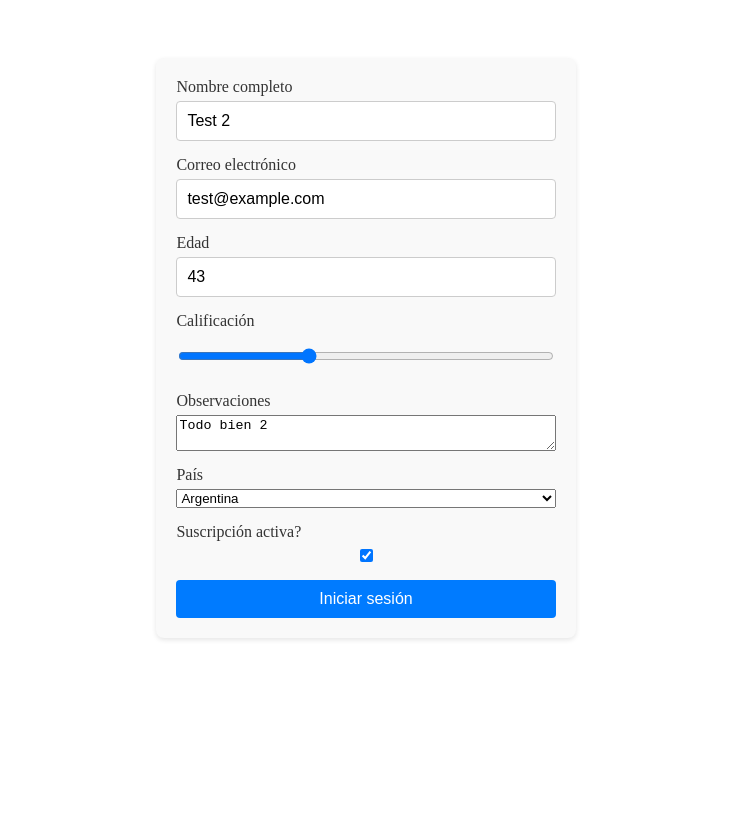
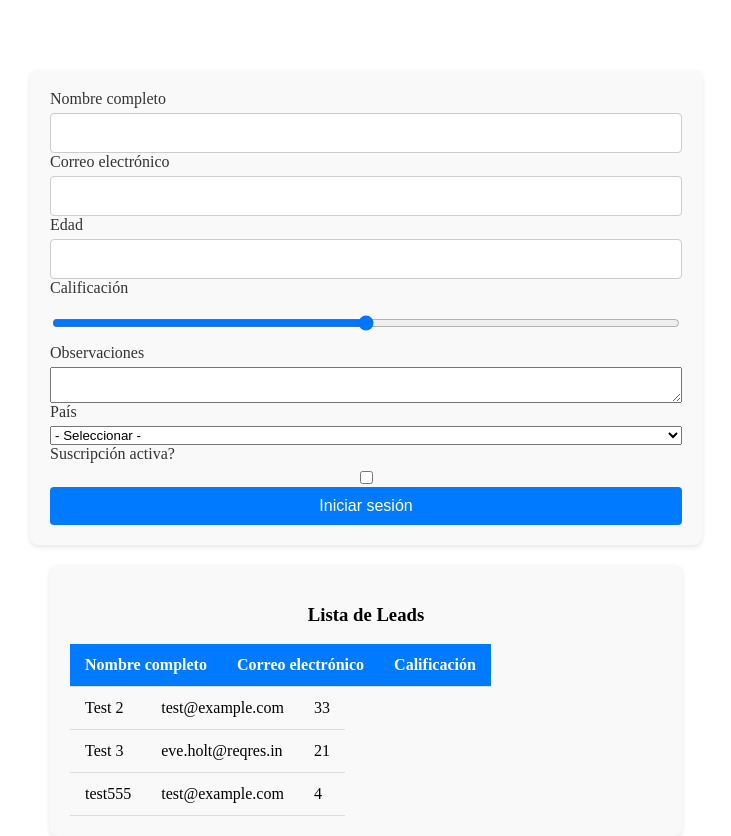
Before and after one commit to hviveros/curso-edt-react-formulario, a React (Vite) app in the folder formulario-01/: page / in a window 1280 px wide. Shown: the whole page, without its empty margins (274-1005 px from the left). Before the commit the page ends 800 px from the top, so only its background shows below. Built offline with nearby package versions, Linux system fonts and the light colour scheme; data requests are answered from the project's data file.

Commit message:
Validaciones con react-hook-form y tabla de contenido

```diff
--- a/formulario-01/db/db.json
+++ b/formulario-01/db/db.json
@@ -1,15 +1,5 @@
 {
   "leads": [
-    {
-      "id": "a33a",
-      "fullname": "Humberto",
-      "mail": "humberto.viverosrios@gmail.com",
-      "age": "50",
-      "ranking": "50",
-      "obs": "Todo bien",
-      "country": "py",
-      "active": true
-    },
     {
       "id": "29d2",
       "fullname": "Test 2",
@@ -29,6 +19,16 @@
       "obs": "Test 3",
       "country": "ar",
       "active": false
+    },
+    {
+      "id": "e437",
+      "fullname": "test555",
+      "mail": "test@example.com",
+      "age": "32",
+      "ranking": "4",
+      "obs": "Test 5",
+      "country": "py",
+      "active": false
     }
   ]
 }
--- a/formulario-01/src/App.css
+++ b/formulario-01/src/App.css
@@ -1,10 +1,9 @@
 .container {
-  width: 30%;
-  margin: 0 auto;
+  width: 50%;
+  margin: 20px auto;
   padding: 20px;
   display: flex;
   flex-direction: column;
-  gap: 15px;
   background-color: #f9f9f9;
   border-radius: 8px;
   box-shadow: 0 2px 5px rgba(0, 0, 0, 0.1);
@@ -73,3 +72,27 @@
 .color-red{
     color: red;
 }
+
+table {
+  width: 100%;
+  border-collapse: collapse;
+  background-color: white;
+  border-radius: 6px;
+}
+
+table th,
+table td {
+  padding: 12px 15px;
+  text-align: left;
+  border-bottom: 1px solid #ddd;
+}
+
+table th {
+  background-color: #007bff;
+  color: white;
+  font-weight: 600;
+}
+
+table tr:hover {
+  background-color: #f1f1f1;
+}
--- a/formulario-01/src/App.jsx
+++ b/formulario-01/src/App.jsx
@@ -1,4 +1,5 @@
 import { useEffect, useRef, useState } from "react";
+import { useForm } from 'react-hook-form';
 import "./App.css"
 import Field from "./components/Field"
 import Form from "./components/Form";
@@ -8,30 +9,10 @@ import Textarea from "./components/Textarea";
 
 const App = () => {
 
-    const form = useRef();
+    const { register, handleSubmit, formState: { errors }, reset } = useForm();
 
-    const [user, setUser] = useState({});
-
-    useEffect(() => {
-        fetch("http://localhost:3050/leads/29d2")
-        .then(resp => resp.json())
-        .then(data=> setUser(data))
-    }, [])
-
-    const submit = e => {
-        const f = form.current
-        e.preventDefault()
-        const data = {
-            fullname: f.fullname.value,
-            mail: f.mail.value,
-            age: f.age.value,
-            ranking: f.ranking.value,
-            obs: f.obs.value,
-            country: f.country.value,
-            active: f.active.checked,
-        }
-        // console.log(data)
-
+    const submit = (data) => {
+        // console.log(data);
         fetch("http://localhost:3050/leads", {
             method: "POST",
             headers: {
@@ -39,40 +20,119 @@ const App = () => {
             },
             body: JSON.stringify(data)
         })
-        .then(resp => resp.json())
-        .then(response => {
-            console.log(response)
-            f.reset();
+        .then(resp => {
+            resp.json()
+            reset();
             alert("Lead registrado");
         })
         .catch(error => console.error(error))
+    };
 
-    }
+    const form = useRef();
+
+    const [users, setUsers] = useState([]);
+    const [user, setUser] = useState([]);
+
+    useEffect(() => {
+        fetch("http://localhost:3050/leads/")
+        .then(resp => resp.json())
+        .then((data) => {
+            setUsers(data);
+            // console.log(data);
+        })
+    }, [users]);
 
     return(
-        <>
-            <Form submit={submit} formRef={form} >
+        <div>
+            <Form submit={handleSubmit(submit)} formRef={form} >
 
-                <Field type="text" name="fullname" value={ user.fullname } label="Nombre completo" />
-                <Field type="email" name="mail" value={ user.mail } label="Correo electrónico" />
-                <Field type="number" name="age" value={ user.age } label="Edad" />
-                <Field type="range" name="ranking" value={ user.ranking } label="Calificación" />
+                <Field
+                    type="text"
+                    name="fullname"
+                    label="Nombre completo"
+                    register={register}
+                    errors={errors}
+                    rules={{ required: "El nombre es obligatorio" }}
+                />
+                <Field
+                    type="email"
+                    name="mail"
+                    label="Correo electrónico"
+                    register={register}
+                    errors={errors}
+                    rules={{ required: "El correo electrónico es obligatorio" }}
+                />
+                <Field
+                    type="number"
+                    name="age"
+                    label="Edad"
+                    register={register}
+                    errors={errors}
+                    rules={{ required: "El campo edad es obligatorio" }}
+                />
+                <Field
+                    type="range"
+                    name="ranking"
+                    label="Calificación"
+                    register={register}
+                />
+                <Textarea
+                    name="obs"
+                    value=""
+                    label="Observaciones"
+                    register={register}
+                    errors={errors}
+                    rules={{ required: "Adicione una observación" }}
+                />
+                <Select
+                    name="country"
+                    value=""
+                    label="País"
+                    options={
+                        [
+                            { val: "py", content: "Paraguay" },
+                            { val: "br", content: "Brasil" },
+                            { val: "ar", content: "Argentina" }
+                        ]
+                    }
+                    register={register}
+                    errors={errors}
+                    rules={{ required: "Debe seleccionar un país" }}
+                />
+                <Field
+                    type="checkbox"
+                    name="active"
+                    label="Suscripción activa?"
+                    checked=""
+                    register={register}
+                />
+                <Submit value="Iniciar sesión" />
 
-                <Textarea name="obs" value={ user.obs } label="Observaciones" />
+            </Form>
 
-                <Select value={ user.country } label="País" name="country" options={
-                    [
-                        { val: "py", content: "Paraguay" },
-                        { val: "br", content: "Brasil" },
-                        { val: "ar", content: "Argentina" }
-                    ]
-                } />
+        <table className="container">
+            <caption>
+                <h3>Lista de Leads</h3>
+            </caption>
+            <thead>
+                <tr>
+                    <th>Nombre completo</th>
+                    <th>Correo electrónico</th>
+                    <th>Calificación</th>
+                </tr>
+            </thead>
+            <tbody>
+            {users.map((user) => (
+                <tr key={user.id}>
+                    <td>{user.fullname}</td>
+                    <td>{user.mail}</td>
+                    <td>{user.ranking}</td>
+                </tr>
+            ))}
+            </tbody>
+        </table>
 
-                <Field type="checkbox" name="active" checked={ user.active } label="Suscripción activa?" />
-
-                <Submit value="Iniciar sesión" />
-            </Form>
-        </>
+        </div>
     )
 }
 
--- a/formulario-01/src/components/Field.jsx
+++ b/formulario-01/src/components/Field.jsx
@@ -1,16 +1,21 @@
-const Field = ({ type, value, label, name, checked }) => {
-    return(
-        <div className="item form__item">
-            <label htmlFor={ name }>{ label }</label>
-            <input
-                type={ type }
-                name={ name }
-                id={ name }
-                defaultValue={ value }
-                checked={ checked }
-            />
-        </div>
-    )
-}
+const Field = ({ type, value, label, name, checked, register, errors, rules }) => {
+  return (
+    <div className="item form__item">
+      <label htmlFor={name}>{label}</label>
+
+      <input
+        type={type}
+        id={name}
+        defaultValue={value}
+        defaultChecked={checked}
+        {...register(name, rules)}
+      />
+
+      {errors?.[name] && (
+        <span className="color-red">{errors[name]?.message}</span>
+      )}
+    </div>
+  );
+};
 
 export default Field;
--- a/formulario-01/src/components/Select.jsx
+++ b/formulario-01/src/components/Select.jsx
@@ -1,8 +1,8 @@
-const Select = ({ value="", label, name, options=[] }) => {
+const Select = ({ value="", label, name, options=[], register, errors, rules }) => {
     return(
         <div className="item form__item">
             <label htmlFor={ name }>{ label }</label>
-            <select name={ name } id={ name } value={ value }>
+            <select name={ name } id={ name } defaultValue={ value } {...register(name, rules)}>
                 <option value="">- Seleccionar -</option>
                  {
                     options.map(({val, content}) => (
@@ -10,6 +10,10 @@ const Select = ({ value="", label, name, options=[] }) => {
                     ))
                  }
             </select>
+
+            {errors?.[name] && (
+                <span className="color-red">{errors[name]?.message}</span>
+            )}
         </div>
     )
 }
--- /dev/null
+++ b/formulario-01/src/components/Table.jsx
@@ -0,0 +1,5 @@
+const Table = () => {
+
+}
+
+export default Table;
--- a/formulario-01/src/components/Textarea.jsx
+++ b/formulario-01/src/components/Textarea.jsx
@@ -1,4 +1,4 @@
-const Textarea = ({ type, value, label, name }) => {
+const Textarea = ({ value, label, name, register, errors, rules }) => {
     return(
         <div className="item form__item">
             <label htmlFor={ name }>{ label }</label>
@@ -6,7 +6,12 @@ const Textarea = ({ type, value, label, name }) => {
                 name={ name }
                 id={ name }
                 defaultValue={ value }
+                {...register(name, rules)}
             />
+
+            {errors?.[name] && (
+                <span className="color-red">{errors[name]?.message}</span>
+            )}
         </div>
     )
 }
--- /dev/null
+++ b/formulario-01/src/hooks/useFetchData.jsx
@@ -0,0 +1,5 @@
+const useFetchData = () => {
+
+}
+
+export default useFetchData;
--- a/formulario-01/src/hooks/useForm.jsx
+++ b/formulario-01/src/hooks/useFormCustom.jsx
@@ -1,6 +1,6 @@
 import { useRef } from "react"
 
-const useForm = ( data = {} ) => {
+const useFormCustom = ( data = {} ) => {
 
     const myRef = useRef()
 
@@ -14,4 +14,4 @@ const useForm = ( data = {} ) => {
 
 }
 
-export default useForm;
+export default useFormCustom;
--- /dev/null
+++ b/formulario-01/src/hooks/usePostData.jsx
@@ -0,0 +1,5 @@
+const usePostData = () => {
+
+}
+
+export default usePostData;
```
